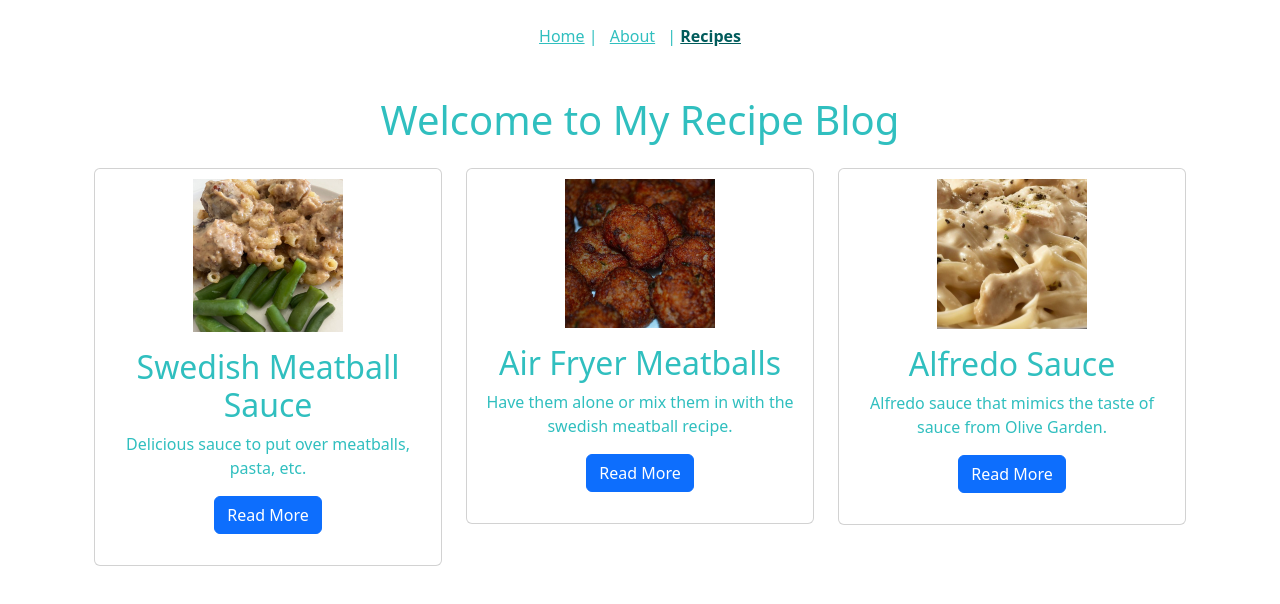
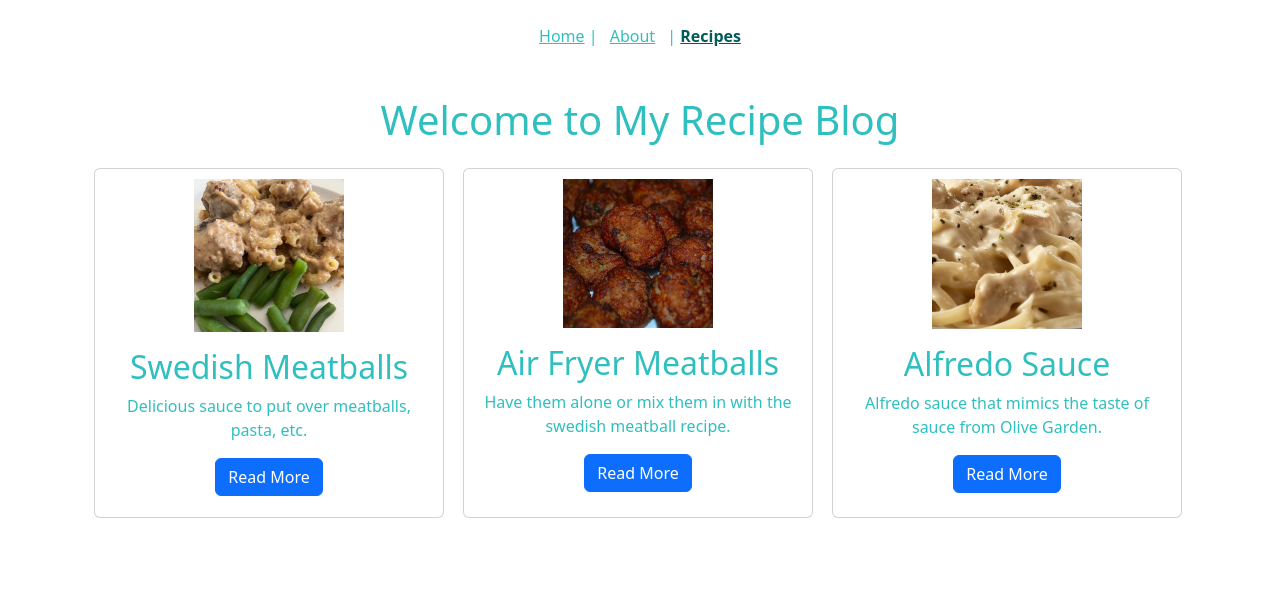
Before and after one commit to tbrowntech/RecipeBlog, a Vue app in the folder blog/: page /recipes in a window 1280 px wide. Shown: the top 604 px of the page. Built offline with nearby package versions, Linux system fonts and the light colour scheme.

Commit message:
adjust formatting of cards

```diff
--- a/blog/src/assets/styles.css
+++ b/blog/src/assets/styles.css
@@ -31,3 +31,15 @@
   flex: 0 0 calc(25% - 10px);
   margin-bottom: 20px;
 }
+
+.card-grid {
+  display: grid;
+  grid-template-columns: repeat(auto-fill, minmax(350px, 1fr)); /* Adjust the minmax width as needed */
+  gap: 15px; /* Adjust the gap between cards as needed */
+}
+
+.card {
+  width: 350px;
+  max-height: 350px; /* Adjust the max height as needed */
+  overflow: hidden; /* Hide any overflow content */
+}
--- a/blog/src/pages/RecipesPage.vue
+++ b/blog/src/pages/RecipesPage.vue
@@ -2,6 +2,7 @@
   <div class="container mt-4">
     <h1 class="text-center mb-4 text-aqua">Welcome to My Recipe Blog</h1>
     <div class="row">
+      <div class="card-grid">
         <div class="col-md-4 mb-4" v-for="post in blogPosts" :key="post.id">
           <div class="card text-aqua">
             <img
@@ -23,6 +24,7 @@
         </div>
       </div>
     </div>
+  </div>
 </template>
 
 <script>
@@ -33,7 +35,7 @@ export default {
       blogPosts: [
         {
           id: 1,
-          title: "Swedish Meatball Sauce",
+          title: "Swedish Meatballs",
           excerpt: "Delicious sauce to put over meatballs, pasta, etc.",
           imageFileName: "SwedishMeatballs.jpg",
           // content: "Sauce: ...",
```
Lines whose indentation alone changed are shown as unchanged.
